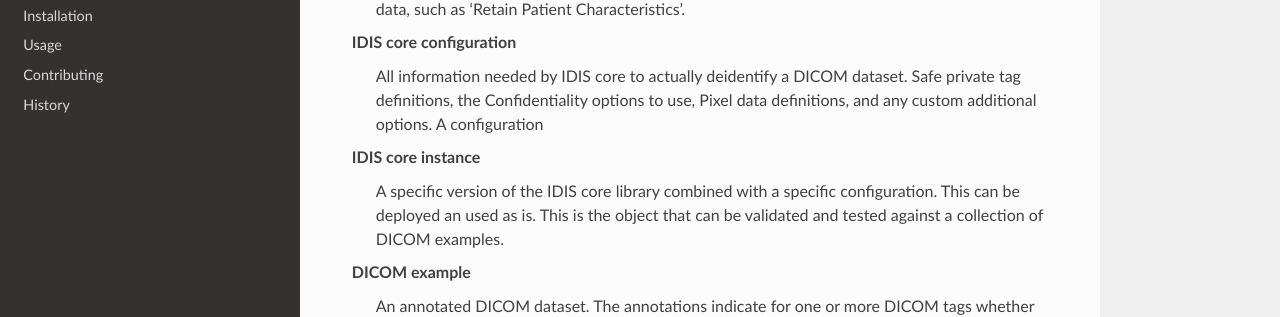
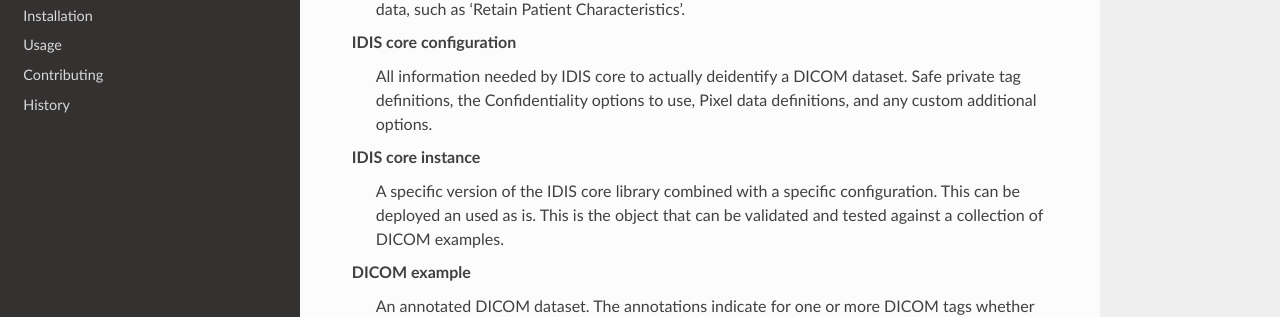
Before and after one commit to sjoerdk/idiscore, a Sphinx documentation site: the page built from docs/index.rst, in a window 1280 px wide and 900 px high, scrolled down 1587 px. Shown: the part 191-508 px from the top of the window. Built offline with Sphinx 7.4.7 and the Read the Docs theme 2.0.0, drawn with Linux system fonts in a browser that asks for light colours; pages that are not in the unit, such as notebooks, are missing from menus.

```diff
--- a/CONTRIBUTING.rst
+++ b/CONTRIBUTING.rst
@@ -125,4 +125,4 @@ $ bump2version patch # possible: major / minor / patch
 $ git push
 $ git push --tags
 
-Travis will then deploy to PyPI if tests pass.
+CI will then deploy to PyPI if tests pass.
--- a/docs/conf.py
+++ b/docs/conf.py
@@ -20,9 +20,10 @@
 #
 import os
 import sys
-sys.path.insert(0, os.path.abspath('..'))
 
-import idiscore
+sys.path.insert(0, os.path.abspath(".."))
+
+import idiscore  # noqa: E402
 
 # -- General configuration ---------------------------------------------
 
@@ -32,24 +33,24 @@ import idiscore
 
 # Add any Sphinx extension module names here, as strings. They can be
 # extensions coming with Sphinx (named 'sphinx.ext.*') or your custom ones.
-extensions = ['sphinx.ext.autodoc', 'sphinx.ext.viewcode']
+extensions = ["sphinx.ext.autodoc", "sphinx.ext.viewcode"]
 
 # Add any paths that contain templates here, relative to this directory.
-templates_path = ['_templates']
+templates_path = ["_templates"]
 
 # The suffix(es) of source filenames.
 # You can specify multiple suffix as a list of string:
 #
 # source_suffix = ['.rst', '.md']
-source_suffix = '.rst'
+source_suffix = ".rst"
 
 # The master toctree document.
-master_doc = 'index'
+master_doc = "index"
 
 # General information about the project.
-project = u'IDIS Core'
-copyright = u"2020, Sjoerd Kerkstra"
-author = u"Sjoerd Kerkstra"
+project = "IDIS Core"
+copyright = "2020, Sjoerd Kerkstra"
+author = "Sjoerd Kerkstra"
 
 # The version info for the project you're documenting, acts as replacement
 # for |version| and |release|, also used in various other places throughout
@@ -70,10 +71,10 @@ language = None
 # List of patterns, relative to source directory, that match files and
 # directories to ignore when looking for source files.
 # This patterns also effect to html_static_path and html_extra_path
-exclude_patterns = ['_build', 'Thumbs.db', '.DS_Store']
+exclude_patterns = ["_build", "Thumbs.db", ".DS_Store"]
 
 # The name of the Pygments (syntax highlighting) style to use.
-pygments_style = 'sphinx'
+pygments_style = "sphinx"
 
 # If true, `todo` and `todoList` produce output, else they produce nothing.
 todo_include_todos = False
@@ -84,7 +85,7 @@ todo_include_todos = False
 # The theme to use for HTML and HTML Help pages.  See the documentation for
 # a list of builtin themes.
 #
-html_theme = 'sphinx_rtd_theme'
+html_theme = "sphinx_rtd_theme"
 
 # Theme options are theme-specific and customize the look and feel of a
 # theme further.  For a list of options available for each theme, see the
@@ -95,13 +96,13 @@ html_theme = 'sphinx_rtd_theme'
 # Add any paths that contain custom static files (such as style sheets) here,
 # relative to this directory. They are copied after the builtin static files,
 # so a file named "default.css" will overwrite the builtin "default.css".
-html_static_path = ['_static']
+html_static_path = ["_static"]
 
 
 # -- Options for HTMLHelp output ---------------------------------------
 
 # Output file base name for HTML help builder.
-htmlhelp_basename = 'idiscoredoc'
+htmlhelp_basename = "idiscoredoc"
 
 
 # -- Options for LaTeX output ------------------------------------------
@@ -110,15 +111,12 @@ latex_elements = {
     # The paper size ('letterpaper' or 'a4paper').
     #
     # 'papersize': 'letterpaper',
-
     # The font size ('10pt', '11pt' or '12pt').
     #
     # 'pointsize': '10pt',
-
     # Additional stuff for the LaTeX preamble.
     #
     # 'preamble': '',
-
     # Latex figure (float) alignment
     #
     # 'figure_align': 'htbp',
@@ -128,9 +126,13 @@ latex_elements = {
 # (source start file, target name, title, author, documentclass
 # [howto, manual, or own class]).
 latex_documents = [
-    (master_doc, 'idiscore.tex',
-     u'IDIS Core Documentation',
-     u'Sjoerd Kerkstra', 'manual'),
+    (
+        master_doc,
+        "idiscore.tex",
+        "IDIS Core Documentation",
+        "Sjoerd Kerkstra",
+        "manual",
+    ),
 ]
 
 
@@ -138,11 +140,7 @@ latex_documents = [
 
 # One entry per manual page. List of tuples
 # (source start file, name, description, authors, manual section).
-man_pages = [
-    (master_doc, 'idiscore',
-     u'IDIS Core Documentation',
-     [author], 1)
-]
+man_pages = [(master_doc, "idiscore", "IDIS Core Documentation", [author], 1)]
 
 
 # -- Options for Texinfo output ----------------------------------------
@@ -151,10 +149,13 @@ man_pages = [
 # (source start file, target name, title, author,
 #  dir menu entry, description, category)
 texinfo_documents = [
-    (master_doc, 'idiscore',
-     u'IDIS Core Documentation',
-     author,
-     'idiscore',
-     'One line description of project.',
-     'Miscellaneous'),
+    (
+        master_doc,
+        "idiscore",
+        "IDIS Core Documentation",
+        author,
+        "idiscore",
+        "One line description of project.",
+        "Miscellaneous",
+    ),
 ]
--- a/docs/index.rst
+++ b/docs/index.rst
@@ -69,7 +69,7 @@ DICOM deidentification option
 
 IDIS core configuration
     All information needed by IDIS core to actually deidentify a DICOM dataset. Safe private tag definitions,
-    the Confidentiality options to use, Pixel data definitions, and any custom additional options. A configuration
+    the Confidentiality options to use, Pixel data definitions, and any custom additional options.
 
 IDIS core instance
     A specific version of the IDIS core library combined with a specific configuration. This can be deployed an used as is.
--- a/requirements_dev.txt
+++ b/requirements_dev.txt
@@ -7,8 +7,10 @@ pydicom==2.0.0
 factory-boy==2.12
 coverage==5.1
 flake8==3.7.9
+flake8-respect-noqa==0.3
 pip==20.1
 Sphinx==3.0.3
 tox==3.14.6
 twine==3.1.1
 watchdog==0.10.2
+pre-commit==2.5.1
```
Also changed, not shown: docs/development.rst (added, +18 -0 lines), setup.cfg (+39 -1 lines), setup.py (+27 -22 lines), .pre-commit-config.yaml (added), 6 other files.
